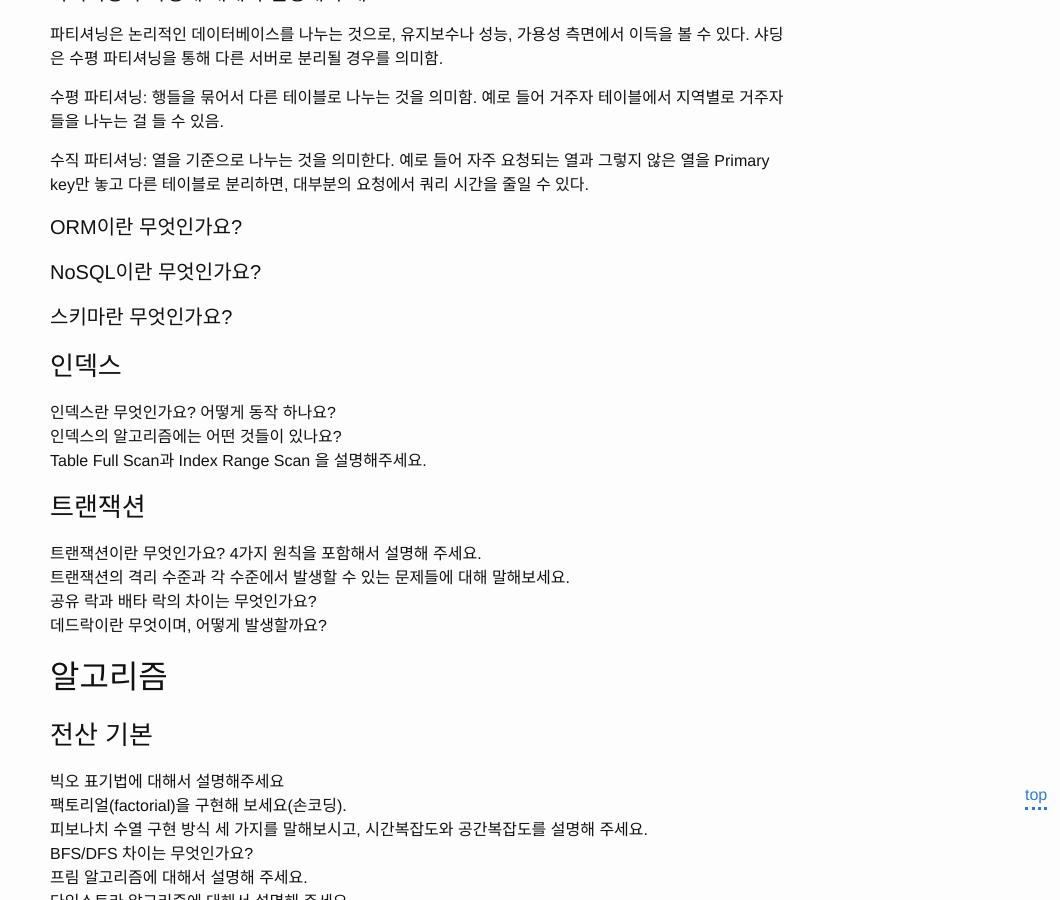
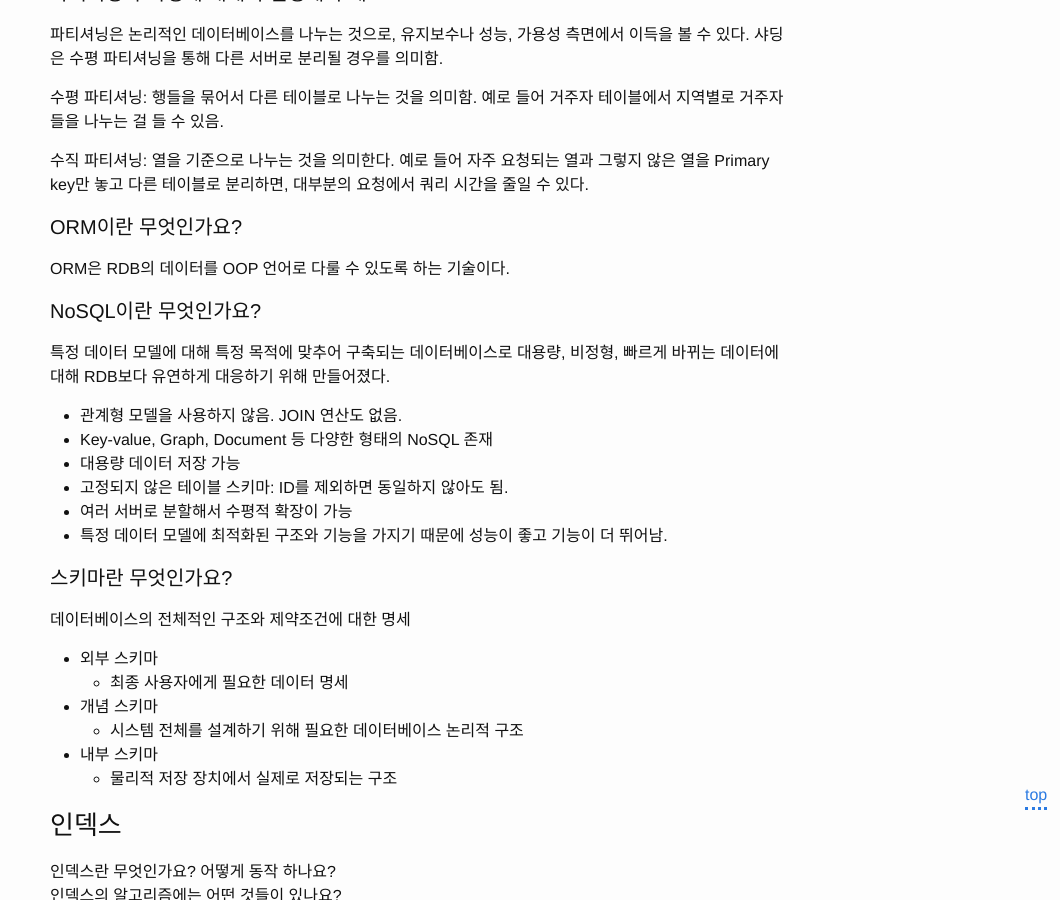
Before and after one commit to WraithKim/blog, a Jekyll site: the page built from _posts/2021-05-20-tech-interview-with-rage.md, in a window 1280 px wide and 900 px high, scrolled down 5217 px. Shown: the whole window, without its empty margins (220-1280 px from the left). Built offline with Jekyll 4.4.1, drawn with Linux system fonts in a browser that asks for light colours.

Commit message:
스키마

```diff
--- a/_posts/2021-05-20-tech-interview-with-rage.md
+++ b/_posts/2021-05-20-tech-interview-with-rage.md
@@ -631,9 +631,29 @@ WAS는 요청이 들어올 때마다 그에 맞는 컨텐츠를 생성해 줌으
 
 #### ORM이란 무엇인가요?
 
+ORM은 RDB의 데이터를 OOP 언어로 다룰 수 있도록 하는 기술이다.
+
 #### NoSQL이란 무엇인가요?
 
+특정 데이터 모델에 대해 특정 목적에 맞추어 구축되는 데이터베이스로 대용량, 비정형, 빠르게 바뀌는 데이터에 대해 RDB보다 유연하게 대응하기 위해 만들어졌다.
+
+* 관계형 모델을 사용하지 않음. JOIN 연산도 없음.
+* Key-value, Graph, Document 등 다양한 형태의 NoSQL 존재
+* 대용량 데이터 저장 가능
+* 고정되지 않은 테이블 스키마: ID를 제외하면 동일하지 않아도 됨.
+* 여러 서버로 분할해서 수평적 확장이 가능
+* 특정 데이터 모델에 최적화된 구조와 기능을 가지기 때문에 성능이 좋고 기능이 더 뛰어남.
+
 #### 스키마란 무엇인가요?
+
+데이터베이스의 전체적인 구조와 제약조건에 대한 명세
+
+* 외부 스키마
+  * 최종 사용자에게 필요한 데이터 명세
+* 개념 스키마
+  * 시스템 전체를 설계하기 위해 필요한 데이터베이스 논리적 구조
+* 내부 스키마
+  * 물리적 저장 장치에서 실제로 저장되는 구조
 
 ### 인덱스
 
@@ -814,3 +834,6 @@ Monolitc Architecture, Micro Service Architecture에 대해 각각 설명해 주
 * [TCP School](http://tcpschool.com/)
 * [레드햇](https://www.redhat.com/)
 * [NHN Cloud meetup](https://meetup.toast.com/)
+* [AWS](https://aws.amazon.com/)
+* [Azure](https://azure.microsoft.com/)
+* [한국데이터산업진흥원](https://kdata.or.kr/)
```
